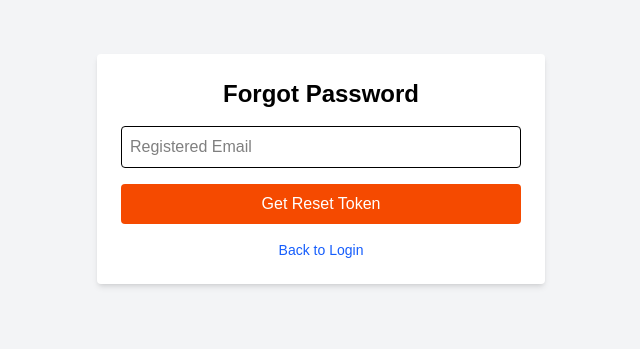
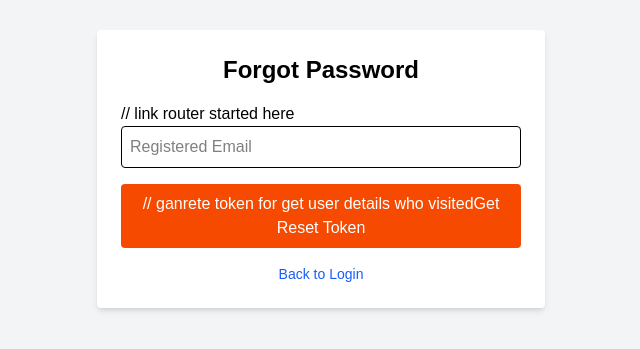
Before and after one commit to Jiyatalwar/nextjs-python-app, a Next.js app in the folder frontend/: page /forgot-password in a window 1280 px wide. Shown: the part 231-580 px from the top of the page, without its empty margins (319-959 px from the left). Built offline with nearby package versions, Linux system fonts and the light colour scheme; no server answers.

Commit message:
Add comments to forgot password page layout
Added comments for clarity in the forgot password page.

```diff
--- a/frontend/app/forgot-password/page.js
+++ b/frontend/app/forgot-password/page.js
@@ -32,9 +32,12 @@ export default function ForgotPassword() {
   };
 
   return (
+    // main  div for  layout
     <div className="min-h-screen flex items-center justify-center bg-gray-100 p-4 text-black">
       <div className="max-w-md w-full bg-white p-6 rounded shadow-md">
         <h2 className="text-2xl font-bold mb-4 text-center">Forgot Password</h2>
+    // link router  started here
+
         {msg && <p className="mb-4 text-center text-sm font-semibold text-orange-600">{msg}</p>}
         <form onSubmit={handleReset} className="space-y-4">
           <input
@@ -50,6 +53,8 @@ export default function ForgotPassword() {
             disabled={loading}
             className="w-full bg-orange-600 text-white p-2 rounded hover:bg-orange-700 font-medium disabled:bg-gray-400"
           >
+          // ganrete token for get user details who visited
+
             {loading ? 'Generating...' : 'Get Reset Token'}
           </button>
         </form>
```
